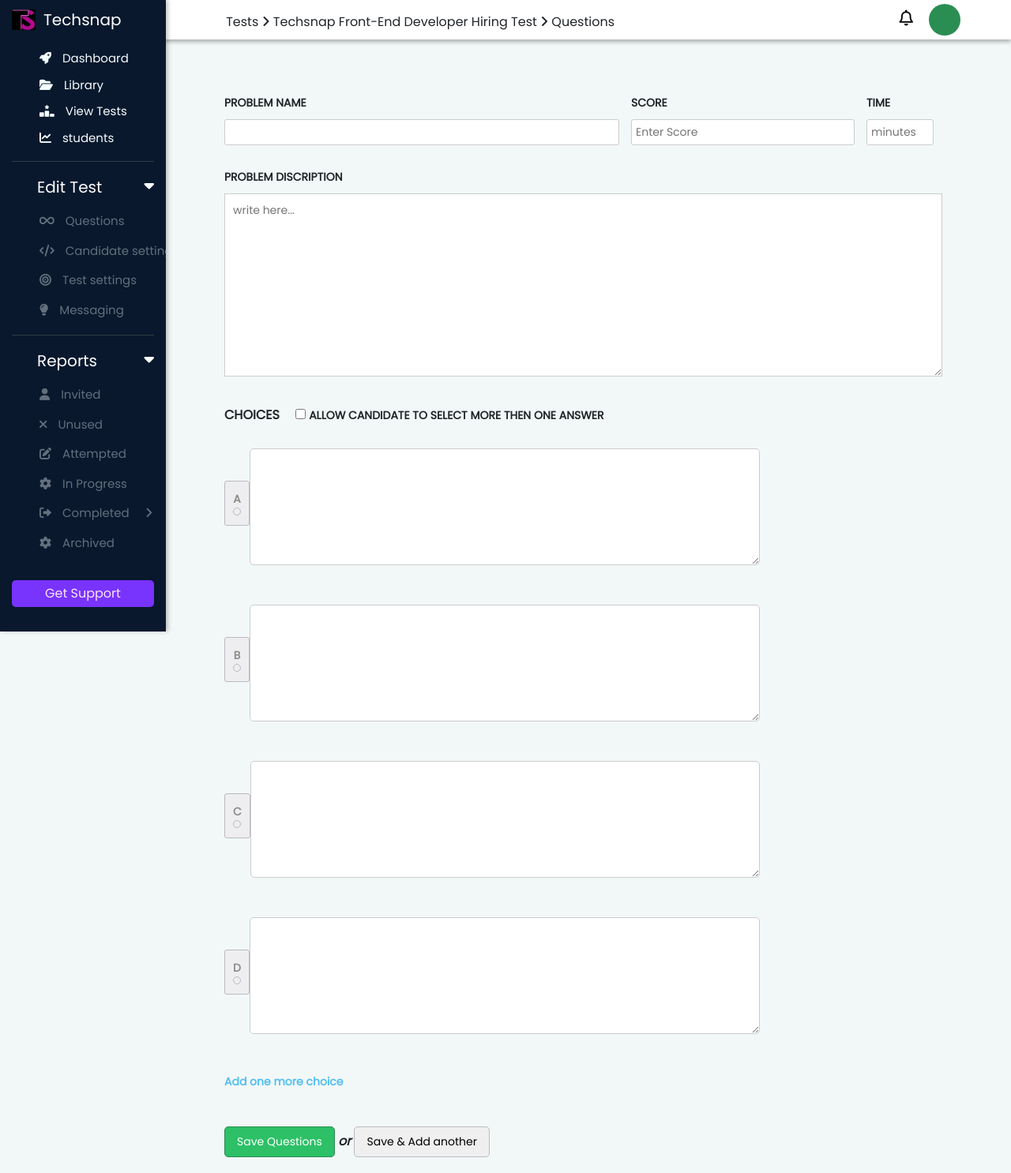
After one commit to Bpiyush544/Quiz-App, a Django app: template quiz/quiz/templates/addQues.html in a window 1280 px wide. The commit adds this page. Shown: the whole page at 79% size. Run offline with Django 4.2, Linux system fonts and the light colour scheme; the template is opened without the code that fills it, so the values that code supplies are empty; some libraries are stand-ins or nearby versions.

Commit message:
addQues progress

```diff
--- /dev/null
+++ b/quiz/quiz/templates/addQues.html
@@ -0,0 +1,336 @@
+{% load static %}
+<!DOCTYPE html>
+<html lang="en">
+
+<head>
+    <meta charset="UTF-8">
+    <meta http-equiv="X-UA-Compatible" content="IE=edge">
+    <meta name="viewport" content="width=device-width, initial-scale=1.0">
+    <link rel="stylesheet" href="https://cdnjs.cloudflare.com/ajax/libs/font-awesome/6.1.1/css/all.min.css"
+    integrity="sha512-KfkfwYDsLkIlwQp6LFnl8zNdLGxu9YAA1QvwINks4PhcElQSvqcyVLLD9aMhXd13uQjoXtEKNosOWaZqXgel0g==" crossorigin="anonymous" referrerpolicy="no-referrer" />
+    <link rel="stylesheet" href="https://cdn.usebootstrap.com/bootstrap/4.5.0/css/bootstrap.min.css">
+    <title>Add questions </title>
+    <style>
+         .togmenu li{
+        padding: 8px 3px !important;
+      }
+
+      .tog.rotateicon .fa-caret-down{
+        transform: rotate(-180deg);
+      }
+
+    </style>
+    <link rel="stylesheet" href="{% static 'css/style.css' %}">
+
+</style>
+</head>
+
+<body>
+<section class="dashboard">
+  <aside class="sidebar">
+    <div class="logo"><img src="{% static 'images/c986409c-24fb-4d8d-8eab-77583a72f4b0.jpg' %}"><span style="color: white;">Techsnap</span></div>
+    <ul>
+        <a href="index.html"><li> <i class="fa fa-rocket"></i> <span>Dashboard</span></li></a>
+          <a href="library.html"><li ><i class="fa fa-folder-open"></i> <span>Library</span></li> </a>
+          <a href="{% url 'assessments' %}"><li><i class="fa fa-ranking-star"></i> <span>View Tests</span></li></a>
+        <a href="students.html"><li class="reasult"><i class="fa fa-chart-line"></i> <span>students</span></li></a>
+
+
+    </ul>
+
+
+    <ul>
+        <h3 style="cursor: pointer;" class="d-flex justify-content-between tog "><span class="mx-0">Edit Test</span> <i class="fa fa-caret-down" style="cursor: pointer;"></i></h3>
+       <div class="togmenu">
+        <a href="view_question.html"><li><i class="fa fa-infinity" ></i> <span>Questions</span></li></a>
+        <a href="candidate_setting.html"><li><i class="fa fa-code"></i> <span>Candidate settings</span></li> </a>
+        <a href="test_settings.html"><li><i class="fa fa-bullseye"></i> <span>Test settings</span></li></a>
+      <!-- <a href="view_student_results.html"><li title="View Student Reasult"><i class="fa fa-chart-line"></i> <span>students</span></li></a> -->
+      <a href="#"><li><i class="fa fa-lightbulb"></i> <span>Messaging</span></li></a>
+       </div>
+
+    </ul>
+
+    <ul style="border: none;">
+        <h3 style="cursor: pointer;" class="d-flex justify-content-between tog "><span class="mx-0">Reports</span> <i class="fa fa-caret-down"></i></h3>
+        <div class="togmenu">
+        <a href="invited.html"><li><i class="fa fa-user" ></i> <span>Invited</span></li></a>
+        <a href="invited.html"><li><i class="fa fa-times" ></i> <span>Unused</span></li></a>
+        <!-- <a href="view_question.html"><li class="d-flex justify-content-between"><span><i class="fa fa-times" ></i>  Unused</span><span class="ml-auto">1</span></li></a>   -->
+          <a href="attempted.html"><li><i class="fa fa-edit"></i> <span>Attempted</span></li> </a>
+          <a href="in_progress.html"><li><i class="fa fa-cog"></i> <span>In Progress</span></li></a>
+        <!-- <a href="view_student_results.html"><li title="View Student Reasult"><i class="fa fa-chart-line"></i> <span>students</span></li></a> -->
+        <a href="#" class="d-flex justify-content-between tog"><li><i class="fa fa-sign-out-alt"></i> <span>Completed</span><i style="margin-left: 20px" class="fa fa-angle-right"></i> </li></a>
+        <div class="togmenu" style="display: none;">
+
+
+          <a href="test_settings.html"><li class="d-flex justify-content-between"> <span><i class="fa fa-check"></i> Complete</span><span>1</span></li></a>
+        <!-- <a href="view_student_results.html"><li title="View Student Reasult"><i class="fa fa-chart-line"></i> <span>students</span></li></a> -->
+        <a href="#"><li class="d-flex justify-content-between"> <span><i class="fa fa-eye"></i> To Evalute</span><span >1</span></li></a>
+        <a href="#"><li class="d-flex justify-content-between"> <span><i class="fa fa-thumbs-up"></i> Qualified</span><span >1</span></li></a>
+        <a href="#"><li class="d-flex justify-content-between"> <span><i class="fa fa-thumbs-down"></i> Failed</span><span >1</span></li></a>
+
+         </div>
+
+         <a href="in_progress.html"><li><i class="fa fa-cog"></i> <span>Archived</span></li></a>
+        </div>
+
+    </ul>
+   <div> <button>Get Support</button></div>
+    <span class="cut">&times;</span>
+</aside>
+    <main>
+      <div class="header">
+        <div>
+            <i class="fa fa-bars" onclick="togside()"></i>
+       <span class="font-weight-bold mr-5 bread d-none d-lg-inline" style=" text-transform: capitalize;"> <span>Tests <i class="fa fa-angle-right"></i> Techsnap Front-End Developer Hiring Test <i class="fa fa-angle-right"></i> Questions</span></span>
+        </div>
+        <div class="logout_part">
+            <div class="dropdown ">
+              <i class="far fa-bell  dropdown-toggle" data-toggle="dropdown" id="dropdownMenuButton" aria-haspopup="true" aria-expanded="false"  style="color: rgb(0, 0, 0);"></i>
+              <div class="dropdown-menu belldrop" aria-labelledby="dropdownMenuButton">
+                <div class="d-flex justify-content-between "><h6>Notification</h4><div><i class="fa fa-check"></i><i class="fa fa-cog ml-3"></i></div>
+                </div>
+                <p>Lorem ipsum, dolor sit amet consectetur adipisicing elit. Sunt, aut.</p>
+                <div class="d-flex justify-content-between"><small>27 days ago</small> <a href="#">view full Notification</a></div>
+                <i class="fa fa-caret-up text-dark"></i>
+              </div>
+            </div>
+<div class="dropdown">
+
+<span class="user-icon dropdown-toggle" data-toggle="dropdown" data-target="dropdownMenuButton1" aria-haspopup="true" aria-expanded="false" style="cursor: pointer;"></span>
+<div class="dropdown-menu" style="    left: -34px;" aria-labelledby="dropdownMenuButton1">
+<a class="dropdown-item" href="#">Action 5</a>
+<a class="dropdown-item" href="#">Another action</a>
+<a class="dropdown-item" href="#">Something else here</a>
+</div>
+</div>
+            </div>
+
+        </div>
+    </div>
+
+              <!-- ----------------------------form start---------------------------------------->
+             <div class="content test" style="overflow: hidden;">
+
+
+                 <form>
+                    <div class="frm-grp" style="margin-bottom: 30px;">
+                        <div>
+                            <label for="problem">PROBLEM NAME</label>
+                            <input type="text" id="problem" required>
+                        </div>
+
+                        <div>
+                            <label for="score">Score</label>
+                            <input type="number" placeholder="Enter Score" id="score" required>
+                        </div>
+
+                        <div>
+                            <label for="time"> time</label>
+                            <input type="number" placeholder="minutes" id="time" required style="width:85px ;">
+                        </div>
+                    </div>
+
+                    <div style="margin-bottom: 30px;">
+                        <label for="discription">Problem Discription</label>
+                        <textarea placeholder="write here..." id="discription" style="width: 100%;" cols="30" rows="10" required></textarea>
+                    </div>
+
+                    <div class="CHOICES" style="display:flex;align-items: center;margin-bottom: 30px;">
+                        <p class="mb-0">CHOICES</p>
+                        <div style=" margin-left: 20px;">
+                            <input type="checkbox" class="chkbox" id="checkbox">
+                            <button type="button" style="position: absolute;right:0px; top:-19px">mark as answer</button>
+                            <label style="display:inline" for="checkbox">Allow candidate to select more then one
+                                answer</label>
+                        </div>
+                    </div>
+
+
+                    <!-- ------------------------ans area start------------------>
+
+
+                    <div class="edit-txt">
+                        <div style="display:flex;align-items:center;margin-bottom: 50px;position: relative;">
+                            <label
+                                style="padding: 12px 10px;display: flex;justify-content: center;align-items: center;flex-direction: column;"
+                                ><span>a</span> <div class="round"></div><i class="fas fa-check"></i></label>
+                                <button type="button" style="position: absolute;right:0px; top:-19px">mark as answer</button>
+                            <textarea  style="width: 100%;resize: none;border-radius: 5px;" name="" id="" cols="30"
+                                rows="6"></textarea>
+                        </div>
+
+                        <!-- -------------------------------------------------------------------->
+
+                        <div style="display:flex;align-items:center;margin-bottom: 50px;position: relative;">
+                            <label
+                                style="padding: 12px 10px;display: flex;justify-content: center;align-items: center;flex-direction: column;"><span>b</span> <div class="round"></div><i class="fas fa-check"></i></label>
+                                <button type="button" style="position: absolute;right:0px; top:-19px">mark as answer</button>
+                                <textarea style="width: 100%;resize: none;border-radius: 5px;" name="" id="" cols="30"
+                                rows="6">
+
+                            </textarea>
+
+                        </div>
+
+                          <!-- -------------------------------------------------------------------->
+
+                        <div style="display:flex;align-items:center;margin-bottom:50px;position: relative;">
+                            <label
+                                style="padding: 12px 10px;display: flex;justify-content: center;align-items: center;flex-direction: column;"><span>c</span> <div class="round"> </div><i class="fas fa-check"></i></label>
+                                <button type="button" style="position: absolute;right:0px; top:-19px">mark as answer</button>
+                            <textarea style="width: 100%;resize: none;border-radius: 5px;" name="" id="" cols="30"
+                                rows="6"></textarea>
+                        </div>
+                            <!-- -------------------------------------------------------------------->
+
+                        <div style="display:flex;align-items:center;margin-bottom:50px;position: relative;">
+                            <label
+                                style="padding: 12px 10px;display: flex;justify-content: center;align-items: center;flex-direction: column;"><span>d</span> <div class="round"> </div><i class="fas fa-check"></i></label>
+                                <button type="button" style="position: absolute;right:0px; top:-19px">mark as answer</button>
+                            <textarea style="width: 100%;resize: none;border-radius: 5px;" name="" id="" cols="30"
+                                rows="6"></textarea>
+                        </div>
+                    </div>
+
+                        <!-- ------------------Add one more choice-------------------------->
+
+                    <p class="adchoice" onclick="adchoice(this)" >Add one more choice</P>
+
+                    <div class="btn-grp">
+                        <button>Save Questions</button> <i>or</i> <button>Save & Add another</button>
+                    </div>
+                </form>
+            </div>
+        </main>
+    </section>
+    <script src="main.js">
+
+    </script>
+    <script src="https://code.jquery.com/jquery-3.5.1.slim.min.js" integrity="sha384-DfXdz2htPH0lsSSs5nCTpuj/zy4C+OGpamoFVy38MVBnE+IbbVYUew+OrCXaRkfj" crossorigin="anonymous"></script>
+    <script src="https://cdn.jsdelivr.net/npm/popper.js@1.16.1/dist/umd/popper.min.js" integrity="sha384-9/reFTGAW83EW2RDu2S0VKaIzap3H66lZH81PoYlFhbGU+6BZp6G7niu735Sk7lN" crossorigin="anonymous"></script>
+    <script src="https://cdn.jsdelivr.net/npm/bootstrap@4.5.3/dist/js/bootstrap.min.js" integrity="sha384-w1Q4orYjBQndcko6MimVbzY0tgp4pWB4lZ7lr30WKz0vr/aWKhXdBNmNb5D92v7s" crossorigin="anonymous"></script>
+
+    <script>
+           //--------------------add new logic --------------------------------------------
+
+       let edit = document.querySelector('.edit-txt');
+       let valarr = ['e','f',"g",'h',"i","j","k","l","m","n","o","p","q","r","s","t","u","v","w","x","y","z"];
+       let index=0;
+       let addnew = document.querySelector('.addnew')
+       function adchoice(params) {
+
+           if (index<=21) {
+               let nwitm=`   <div onmouseover='showhide(this)' onmouseout="normal(this)" style="display:flex;align-items:center;margin-bottom:50px;position: relative;">
+                           <label onclick="togglebg(this)"
+                               style="padding: 12px 10px;display: flex;justify-content: center;align-items: center;flex-direction: column;"><span>${valarr[index]}</span> <div class="round"> </div><i class="fas fa-check"></i></label>
+                               <button onclick="togbtn(this)" type="button" style="position: absolute;right:0px; top:-19px">mark as answer</button>
+                           <textarea style="width: 100%;resize: none;border-radius: 5px;" name="" id="" cols="30"
+                               rows="6"></textarea>
+                       </div>`
+                edit.insertAdjacentHTML("beforeend",nwitm);
+                index++;
+           }else{
+               params.innerText="max limit reached"
+           }
+
+
+           }
+
+
+           function showhide(params) {
+             $(params).children("button").show();
+           }
+
+           function normal(params) {
+             $(params).children("button").hide();
+           }
+
+           $(".edit-txt button").click(function() {
+               if ($(this).text()=="mark as answer") {
+                   $(this).text("unmark as answer")
+                   $(this).prev().addClass("ok")
+               }else{
+                   $(this).text("mark as answer");
+                   $(this).prev().removeClass("ok")
+               }
+           })
+
+           function togbtn(params) {
+            if ($(params).text()=="mark as answer") {
+                   $(params).text("unmark as answer")
+                   $(params).prev().addClass("ok")
+               }else{
+                   $(params).text("mark as answer");
+                   $(params).prev().removeClass("ok")
+               }
+           }
+
+
+        //    function showhide(params) {
+        //        $(params).hover(function name(params) {
+        //            $(this).children("button").toggle();
+        //        })
+        //    }
+
+
+
+    //    let label=edit.querySelectorAll("label");
+    //        label.forEach(function(params) {
+    //        params.addEventListener("click",(e)=>{
+    //        e.currentTarget.classList.toggle("ok");
+    //        if (e.currentTarget.n) {
+
+    //        }
+    //        })
+    //    })
+
+    $("label").click(function name() {
+        $(this).toggleClass("ok");
+        if ($(this).next().text()=="mark as answer") {
+               $(this).next().text("unmark as answer");
+           }else{
+            $(this).next().text("mark as answer");
+           }
+    })
+
+
+
+
+
+       function togglebg(params) {
+           params.classList.toggle("ok");
+           if ($(params).next().text()=="mark as answer") {
+               $(params).next().text("unmark as answer");
+           }else{
+            $(params).next().text("mark as answer");
+           }
+
+       }
+    </script>
+<script>
+    $(document).ready(function name() {
+           $(".edit-txt button").hide();
+
+
+        $(".edit-txt div").hover(function name() {
+            console.log($(this).children("button"));
+          $(this).children("button").toggle();
+
+
+          })
+        })
+
+        $(".tog").click(function(params) {
+    console.log($(this).next().toggle())
+    $(this).toggleClass("rotateicon")
+  })
+
+
+</script>
+
+
+</body>
+
+</html>
--- a/quiz/quiz/templates/viewAndEdit2.html
+++ b/quiz/quiz/templates/viewAndEdit2.html
@@ -411,7 +411,7 @@
           <div>
             <div class="msA text-align-left color-alt mb-3">General</div>
             <div class="modal-section-body"><a style="background-color:#e6eef0 ; color:black;display:block" class="qtype text-decoration-none p-3 py-5 border mb-5 data-automation='mcq'"
-                href="http://127.0.0.1:8000/addQues/newtest/"><span class="demi-bold">Multiple Choice</span>
+                href="http://127.0.0.1:8000/addQues/{{test}}/"><span class="demi-bold">Multiple Choice</span>
                 <div class="qtype__description font-sz-13 pmT">Single or Multiple correct answers</div>
                 <div class="note color-santa font-sz-11 pmT"></div>
               </a><a style="background-color:#e6eef0 ; color:black;display:block" class="qtype text-decoration-none p-3 py-5 border mb-5 data-automation="textAns" href="/x/library/personal/coding/questions/new/textAns"><span
--- a/quiz/quiz/urls.py
+++ b/quiz/quiz/urls.py
@@ -11,5 +11,5 @@ urlpatterns = [
     path('questionDelete/<int:pk>/', questionDelete, name="questionDelete"),
     path('optionDelete/<int:pk>/', optionDelete, name="optionDelete"),
     path('result/', result, name="result"),
-    path('addQues/<str:ass>/', addQues, name="addQues"),
+    path('addQues/<str:assgn>/', addQues, name="addQues"),
 ]
```
Also changed, not shown: quiz/quiz/views.py (+4 -5 lines).
